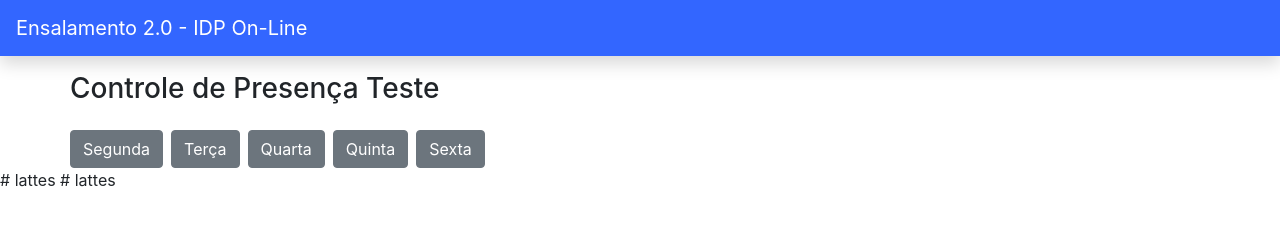
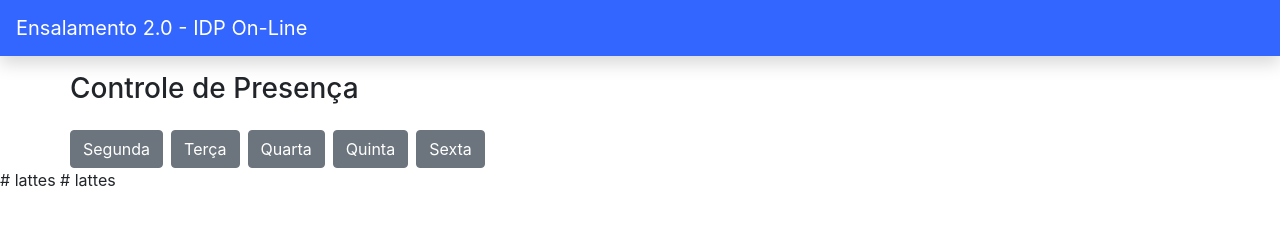
Before and after one commit to thiagoxx2/lattes, a plain HTML site: page index.html in a window 1280 px wide. Drawn offline with nearby package versions, Linux system fonts and the light colour scheme; no server answers.

Commit message:
agora vai

```diff
--- a/index.html
+++ b/index.html
@@ -18,7 +18,7 @@
     <div class='container'>
 
       <div class='row my-3'>
-        <h3>Controle de Presença Teste</h3>
+        <h3>Controle de Presença</h3>
       </div>
 
       <div class="row">
```
